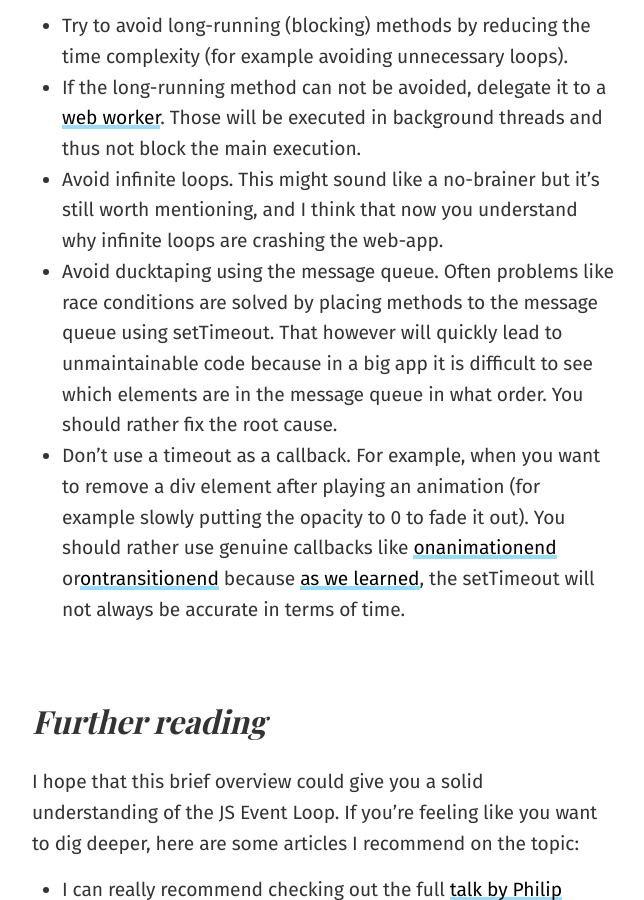
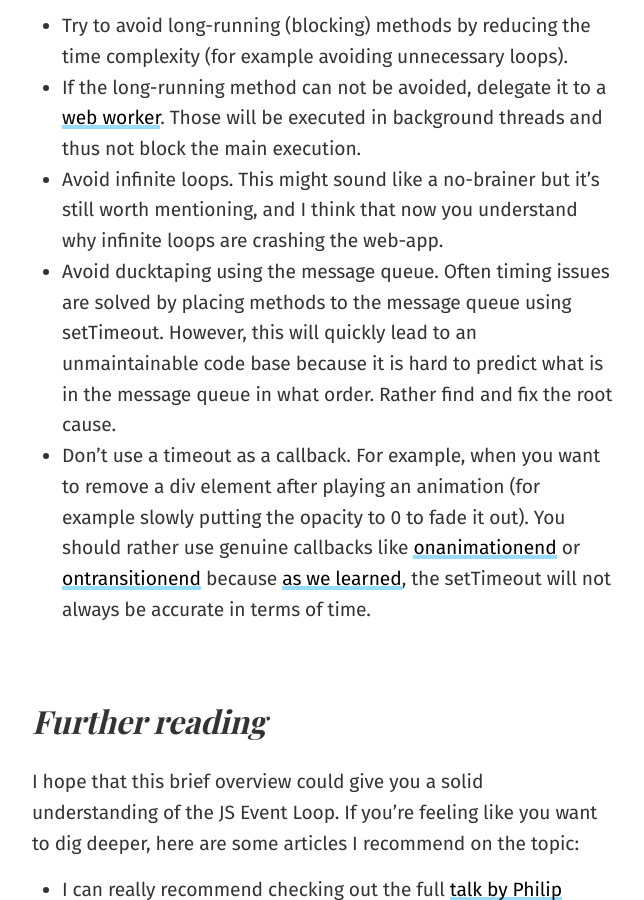
Before and after one commit to ThibaultJanBeyer/blog.thibaultjanbeyer.com-v2, a Jekyll site: the page built from _posts/2019-05-24-quick-guide-js-event-loop.md, in a window 1280 px wide and 900 px high, scrolled down 9125 px. Shown: the whole window, without its empty margins (317-961 px from the left). Built offline with Jekyll 4.4.1, drawn with Linux system fonts in a browser that asks for light colours; nearby versions of some CDN libraries; some web fonts are replaced; comment, search, counter and statistics services are not loaded.

Commit message:
fix typos

```diff
--- a/_posts/2019-05-24-quick-guide-js-event-loop.md
+++ b/_posts/2019-05-24-quick-guide-js-event-loop.md
@@ -213,8 +213,8 @@ Timeout is usually handled last (except for `requestIdleCallback` which really w
 - Try to avoid long-running (blocking) methods by reducing the time complexity (for example avoiding unnecessary loops).
 - If the long-running method can not be avoided, delegate it to a [web worker](https://developer.mozilla.org/en-US/docs/Web/API/Web_Workers_API/Using_web_workers). Those will be executed in background threads and thus not block the main execution.
 - Avoid infinite loops. This might sound like a no-brainer but it’s still worth mentioning, and I think that now you understand why infinite loops are crashing the web-app.
-- Avoid ducktaping using the message queue. Often problems like race conditions are solved by placing methods to the message queue using setTimeout. That however will quickly lead to unmaintainable code because in a big app it is difficult to see which elements are in the message queue in what order. You should rather fix the root cause.
-- Don’t use a timeout as a callback. For example, when you want to remove a div element after playing an animation (for example slowly putting the opacity to 0 to fade it out). You should rather use genuine callbacks like [onanimationend](https://developer.mozilla.org/en-US/docs/Web/API/GlobalEventHandlers/onanimationend) or[ontransitionend](https://developer.mozilla.org/en-US/docs/Web/API/GlobalEventHandlers/ontransitionend) because [as we learned](#non-blocking), the setTimeout will not always be accurate in terms of time.
+- Avoid ducktaping using the message queue. Often timing issues are solved by placing methods to the message queue using setTimeout. However, this will quickly lead to an unmaintainable code base because it is hard to predict what is in the message queue in what order. Rather find and fix the root cause.
+- Don’t use a timeout as a callback. For example, when you want to remove a div element after playing an animation (for example slowly putting the opacity to 0 to fade it out). You should rather use genuine callbacks like [onanimationend](https://developer.mozilla.org/en-US/docs/Web/API/GlobalEventHandlers/onanimationend) or [ontransitionend](https://developer.mozilla.org/en-US/docs/Web/API/GlobalEventHandlers/ontransitionend) because [as we learned](#non-blocking), the setTimeout will not always be accurate in terms of time.
 
 ## Further reading
 
```
